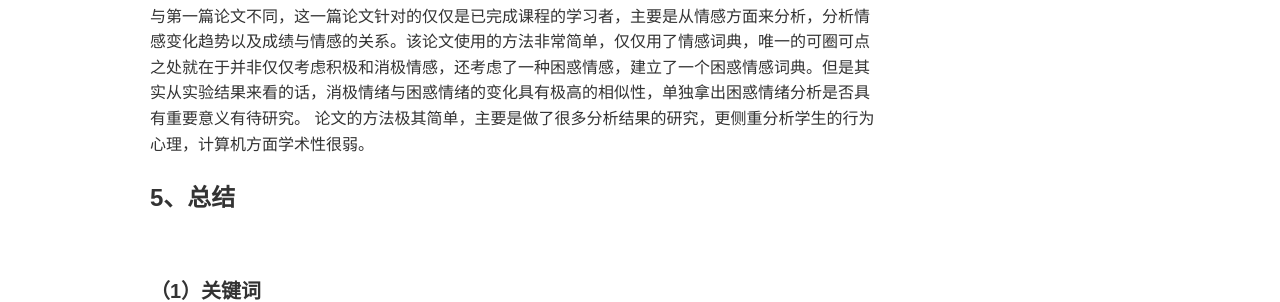
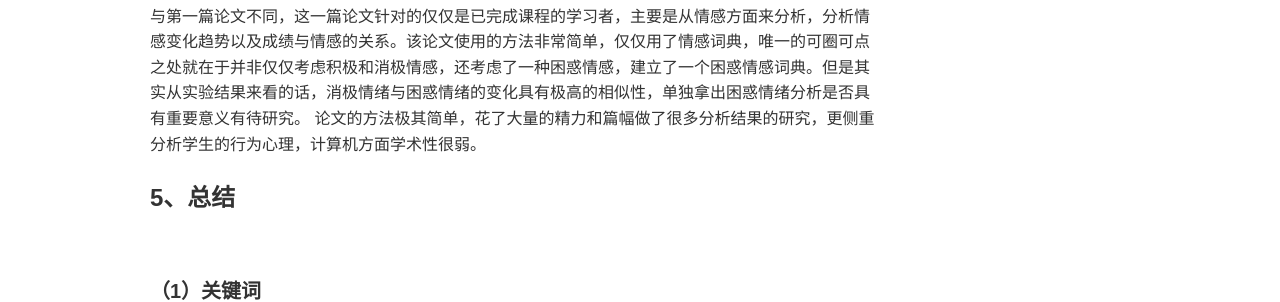
Before and after one commit to yuanmingchen/yuanmingchen.github.io, a Jekyll site: the page built from _posts/2019-04-18-Online Course nlp paper survey.md, in a window 1280 px wide. Shown: the part 1473-1775 px from the top of the page. Built offline with Jekyll 4.4.1, drawn with Linux system fonts in a browser that asks for light colours; comment, search, counter and statistics services are not loaded.

Commit message:
Updates _posts/2019-04-18-Online Course nlp paper survey.md
Auto commit by GitBook Editor

```diff
--- a/_posts/2019-04-18-Online Course nlp paper survey.md
+++ b/_posts/2019-04-18-Online Course nlp paper survey.md
@@ -36,7 +36,7 @@ SPOC论坛的评论以及评论时间，学习者的最终成绩
 
 #### （3）总结与分析
 与第一篇论文不同，这一篇论文针对的仅仅是已完成课程的学习者，主要是从情感方面来分析，分析情感变化趋势以及成绩与情感的关系。该论文使用的方法非常简单，仅仅用了情感词典，唯一的可圈可点之处就在于并非仅仅考虑积极和消极情感，还考虑了一种困惑情感，建立了一个困惑情感词典。但是其实从实验结果来看的话，消极情绪与困惑情绪的变化具有极高的相似性，单独拿出困惑情绪分析是否具有重要意义有待研究。
-论文的方法极其简单，主要是做了很多分析结果的研究，更侧重分析学生的行为心理，计算机方面学术性很弱。
+论文的方法极其简单，花了大量的精力和篇幅做了很多分析结果的研究，更侧重分析学生的行为心理，计算机方面学术性很弱。
 
 
 ### 5、总结
```
